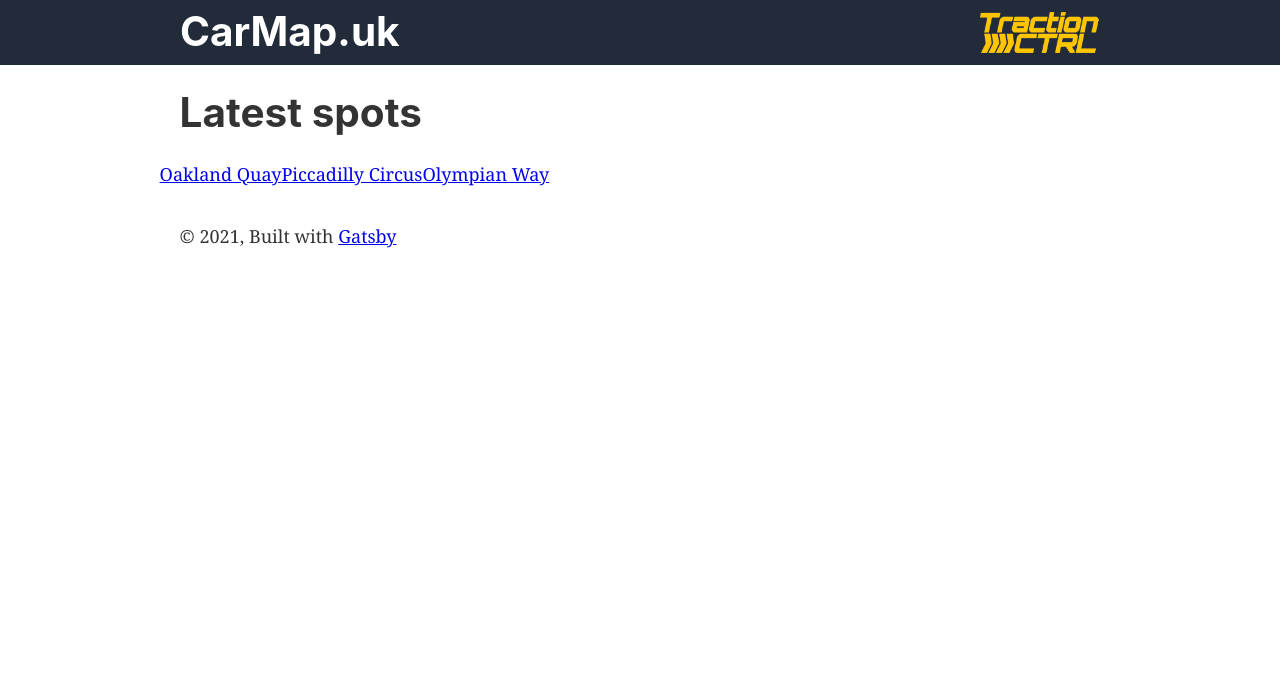
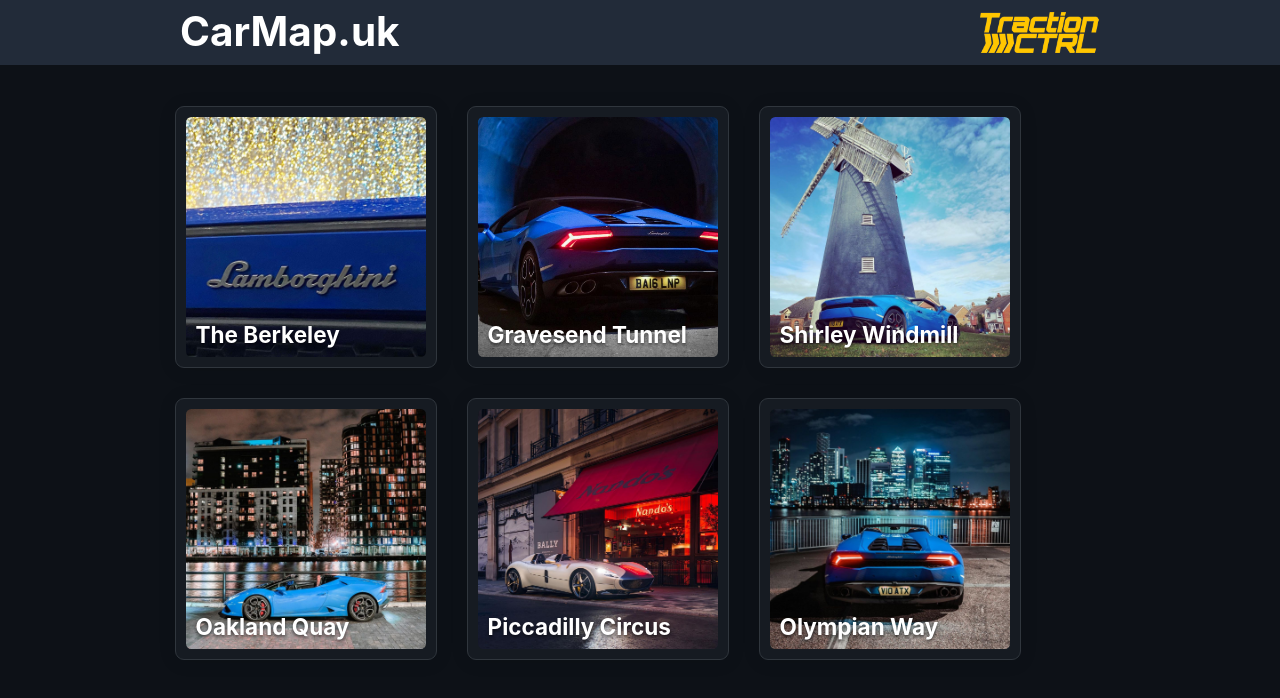
Before and after one commit to tctrl/map, a Gatsby site: page / in a window 1280 px wide. Built offline with nearby package versions, Linux system fonts and the light colour scheme; Gatsby itself is replaced by a stand-in of ours.

Commit message:
pushhhhheeen

```diff
--- a/gatsby-config.js
+++ b/gatsby-config.js
@@ -29,6 +29,7 @@
       },
     },
     `gatsby-plugin-gatsby-cloud`,
+    `gatsby-plugin-sass`,
     // this (optional) plugin enables Progressive Web App + Offline functionality
     // To learn more, visit: https://gatsby.dev/offline
     // `gatsby-plugin-offline`,
--- a/package.json
+++ b/package.json
@@ -11,13 +11,15 @@
     "gatsby-plugin-manifest": "^3.1.0",
     "gatsby-plugin-offline": "^4.1.0",
     "gatsby-plugin-react-helmet": "^4.1.0",
+    "gatsby-plugin-sass": "^4.1.0",
     "gatsby-plugin-sharp": "^3.1.1",
     "gatsby-source-filesystem": "^3.1.0",
     "gatsby-transformer-sharp": "^3.1.0",
     "prop-types": "^15.7.2",
     "react": "^17.0.1",
     "react-dom": "^17.0.1",
-    "react-helmet": "^6.1.0"
+    "react-helmet": "^6.1.0",
+    "sass": "^1.32.8"
   },
   "devDependencies": {
     "fs-extra": "^9.1.0",
--- a/src/components/card.js
+++ b/src/components/card.js
@@ -1,9 +1,17 @@
-import * as React from "react";
+import * as React from "react"
+import * as style from "./card.module.scss"
 
-const Card = ({ uri, title }, key) => {
-  return <a href={uri} key={key}>
-    {title}
+const Card = ({ uri, title, ids, time }, key) => {
+
+  const image = {}
+  const imageUrl = ids[0]
+  image.backgroundImage = `url(${imageUrl}.jpg)`
+
+  return <a href={uri} key={key} className={style.card}>
+    <div className={style.backgroundImage} style={image}>
+      <h3>{title}</h3>
+    </div>
   </a>
 }
 
-export default Card;
+export default Card
--- /dev/null
+++ b/src/components/card.module.scss
@@ -0,0 +1,34 @@
+.card {
+  box-shadow: 0 0.1rem 1rem rgb(0 0 0 / 10%);
+  transition: box-shadow .3s ease,transform .3s ease;
+  background-color: #161B22;
+  border-radius:.5rem;
+  padding:10px;
+  margin:15px;
+  border:1px solid #30363D;
+
+  h3 {
+    color:white;
+    line-height: 1;
+    padding-right: 1rem;
+    font-size: 1.25rem;
+    text-shadow: 0 0.1rem 0.2rem rgba(0,0,0,.6);
+    margin: 0px;
+    bottom:10px;
+    position:absolute;
+  }
+}
+
+.backgroundImage {
+  position:relative;
+  background-repeat: no-repeat;
+  background-size: cover;
+  background-position: 50%;
+  overflow: hidden;
+  width: 100%;
+  height: 100%;
+  border-radius: 0.3rem;
+  padding:10px;
+  min-width:240px;
+  min-height:240px;
+}
--- a/src/components/layout.css
+++ b/src/components/layout.css
@@ -595,3 +595,9 @@
     font-size: 100%;
   }
 }
+
+
+
+body {
+  background-color:#0D1117;
+}
--- a/src/components/layout.js
+++ b/src/components/layout.js
@@ -34,15 +34,6 @@
         }}
       >
         <main>{children}</main>
-        <footer
-          style={{
-            marginTop: `2rem`,
-          }}
-        >
-          © {new Date().getFullYear()}, Built with
-          {` `}
-          <a href="https://www.gatsbyjs.com">Gatsby</a>
-        </footer>
       </div>
     </>
   )
--- a/src/locations.json
+++ b/src/locations.json
@@ -1 +1 @@
-[{"title":"Oakland Quay","ids":["CMtl5s_HfZS"],"longlat":"51.498062,-0.015886","time":"2021-03-22T22:10:50.618Z","uri":"oakland-quay"},{"title":"Piccadilly Circus","ids":["CMITMuZJVTd"],"longlat":"51.5099285,-0.1344745","time":"2021-03-22T21:41:18.303Z","uri":"piccadilly-circus"},{"title":"Olympian Way","ids":["CMouD-5nk8g","CMU9WuDHrDa","CFRfkvzB2ny"],"longlat":"51.502229, -0.002016","time":"2021-03-22T21:41:08.574Z","uri":"olympian-way"}]
+[{"title":"The Berkeley","ids":["CJmx0h2nfDc"],"longlat":"51.501649715806025, -0.1558777652133649","time":"2021-03-22T23:17:57.270Z","uri":"the-berkeley"},{"title":"Gravesend Tunnel","ids":["CKWHJZsnQLN"],"longlat":"51.443789155265065, 0.3262500795070176","time":"2021-03-22T23:15:35.160Z","uri":"gravesend-tunnel"},{"title":"Shirley Windmill","ids":["CLrdBmvj35w"],"longlat":"51.36887740144053, -0.054875290091439564","time":"2021-03-22T23:14:04.978Z","uri":"shirley-windmill"},{"title":"Oakland Quay","ids":["CMtl5s_HfZS"],"longlat":"51.498062,-0.015886","time":"2021-03-22T22:10:50.618Z","uri":"oakland-quay"},{"title":"Piccadilly Circus","ids":["CMITMuZJVTd"],"longlat":"51.5099285,-0.1344745","time":"2021-03-22T21:41:18.303Z","uri":"piccadilly-circus"},{"title":"Olympian Way","ids":["CMouD-5nk8g","CMU9WuDHrDa","CFRfkvzB2ny"],"longlat":"51.502229, -0.002016","time":"2021-03-22T21:41:08.574Z","uri":"olympian-way"}]
--- a/src/pages/index.js
+++ b/src/pages/index.js
@@ -1,19 +1,16 @@
 import * as React from "react"
-import { Link } from "gatsby"
-import { StaticImage } from "gatsby-plugin-image"
 
-import locations from '../locations.json';
+import locations from "../locations.json"
 
 import Layout from "../components/layout"
 import SEO from "../components/seo"
 import Card from "../components/card"
 
-console.log(locations);
+console.log(locations)
 
 const IndexPage = () => (
   <Layout>
-    <SEO title="Home" />
-    <h1>Latest spots</h1>
+    <SEO title="Latest car map uk spots" />
     <div style={{ display: "flex", flexWrap: "wrap", margin: "auto -20px" }}>
       {locations.map(Card)}
     </div>
```
Also changed, not shown: locations/gravesend-tunnel.json (added, +8 -0 lines), locations/shirley-windmill.json (added, +8 -0 lines), locations/the-berkeley.json (added, +8 -0 lines), static/CJmx0h2nfDc.jpg (added), static/CKWHJZsnQLN.jpg (added), static/CLrdBmvj35w.jpg (added), 1 other file.
